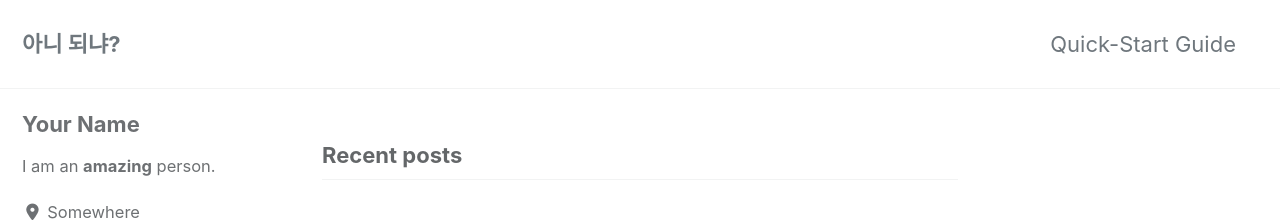
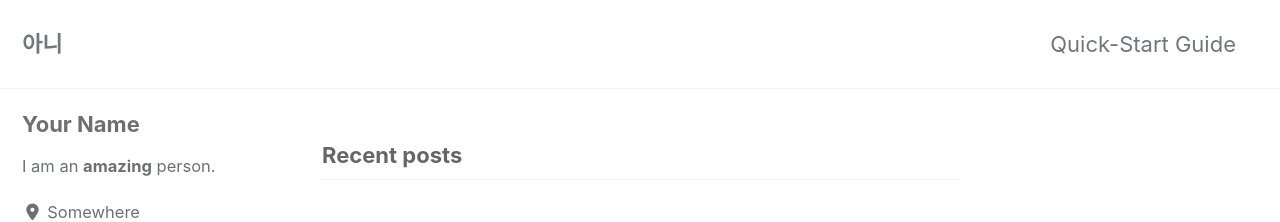
Before and after one commit to pmfpdf/pmfpdf.github.io, a Jekyll site: the page built from index.html, in a window 1280 px wide and 900 px high. Shown: the top 222 px of the window. Built offline with Jekyll 4.4.1, drawn with Linux system fonts in a browser that asks for light colours; cached includes are drawn as plain includes; nearby versions of some CDN libraries; the list of posts is cut into pages by our own code.

Commit message:
ㅋㅋ뤀ㅋㅋ

```diff
--- a/_config.yml
+++ b/_config.yml
@@ -16,7 +16,7 @@ minimal_mistakes_skin    : "default" # "air", "aqua", "contrast", "dark", "dirt"
 
 # Site Settings
 locale                   : "en-US"
-title                    : "아니 되냐?"
+title                    : "아니"
 title_separator          : "-"
 subtitle                 : # site tagline that appears below site title in masthead
 name                     : "야발"
```
